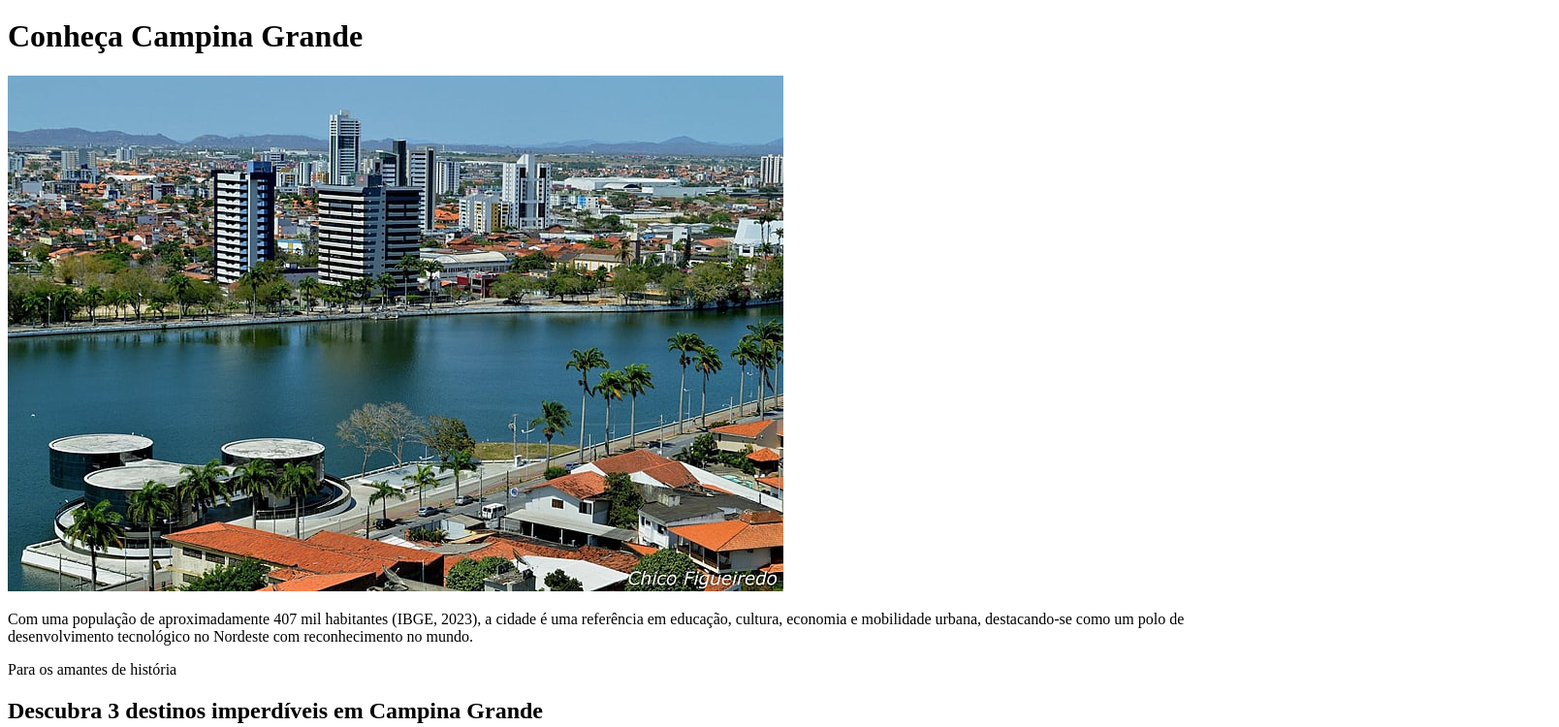
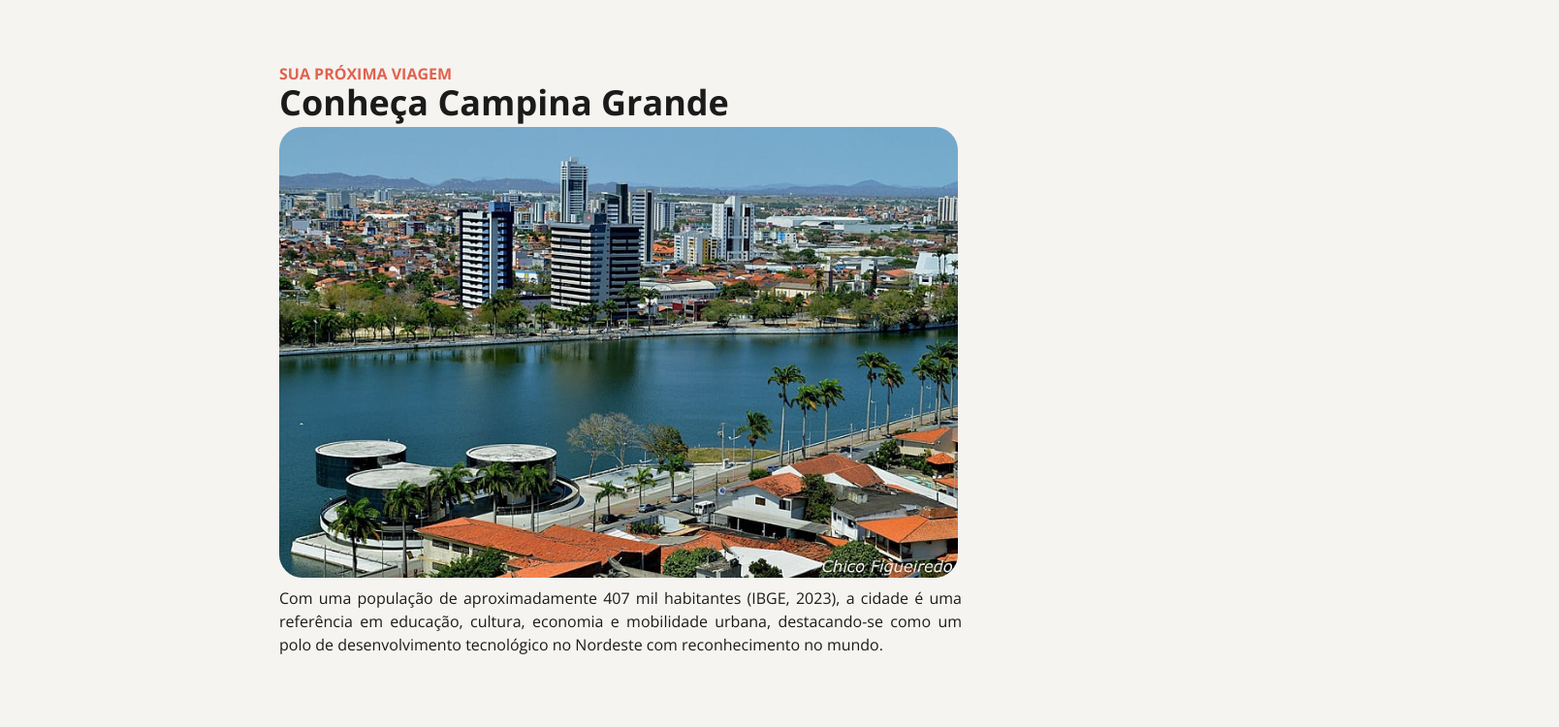
Before and after one commit to DiogoVaasconcelos/Apresentacao-de-Campina-Grande, a plain HTML site: page index.html in a window 1280 px wide. Shown: the part 28-778 px from the top of the page at 97% size, 1608 px wide, since content can reach past the window. Drawn offline with nearby package versions, Linux system fonts and the light colour scheme.

Commit message:
changing .css file

```diff
--- a/index.html
+++ b/index.html
@@ -14,38 +14,42 @@
     <main>
         <headline>Sua próxima viagem</headline>
         <h1>Conheça Campina Grande</h1>
-        <div id="introduction">
-            <img src="assets/cidade.jpeg" alt="Foto aérea da cidade de Campina Grande">
-            <p>Com uma população de aproximadamente 407 mil habitantes (IBGE, 2023), a cidade é uma referência em educação, cultura, economia e mobilidade urbana, destacando-se como um polo de desenvolvimento tecnológico no Nordeste com reconhecimento no mundo.</p>
-        </div>
-        <div id="content list">
-            <div id="title list">
+            <section id="content">
+                <img src="assets/cidade.jpeg" alt="Foto aérea da cidade de Campina Grande">
+                <p>Com uma população de aproximadamente 407 mil habitantes (IBGE, 2023), a cidade é uma referência em educação, cultura, economia e mobilidade urbana, destacando-se como um polo de desenvolvimento tecnológico no Nordeste com reconhecimento no mundo.</p>
+            </section>
+        <section id="content list">
+            <section id="title list">
                 <headline>Para os amantes de história</headline>
                 <h2>Descubra 3 destinos imperdíveis em Campina Grande</h2>
                 <img src="assets/centro.webp" alt="Foto da rua Maciel Pinheiro em Campina Grande">
                 <p>Campina Grande, na Paraíba, é um destino turístico vibrante e rico em cultura, famosa por suas festividades juninas e pelo Parque do Povo, que se transforma em um verdadeiro arraial durante o mês de junho, atraindo visitantes de todo o Brasil. A cidade também abriga o Museu Vivo da Ciência, que oferece uma experiência interativa e educativa sobre ciência e tecnologia. Outro ponto de destaque é a Lagoa do Parque, um espaço agradável para caminhadas e piqueniques, além do Centro Cultural Ariano Suassuna, que celebra a arte e a literatura nordestina. Com suas tradições, gastronomia local e hospitalidade, Campina Grande é um convite ao desfrute da cultura e da natureza.</p>
-            </div>
-                <div id="list">
-                    <div id="lugar 1">
+            </section>
+                <section id="list">
+                    <section id="lugar 1">
                         <img src="assets/parque do povo.jpeg" alt="Foto do Parque do Povo em Campina Grande">
                         <h3>1. Parque do Povo</h3>
                         <p>O Parque do Povo é o coração das festividades juninas de Campina Grande, transformando-se em um grandioso arraial durante o mês de junho. Com uma infraestrutura que abriga shows, barracas de comidas típicas e diversas atrações culturais, o parque atrai milhares de visitantes que vêm celebrar as tradições nordestinas. Além das festividades, o parque é um espaço de convivência que oferece áreas para lazer e eventos ao longo do ano.</p>
-                    </div>
-                    <div id="lugar 2">
+                    </section>
+                    <section id="lugar 2">
                         <img src="assets/museu.jpg" alt="Foto do Museu Vivo da Ciência em Campina Grande">
                         <h3>2. Museu Vivo da Ciência</h3>
                         <p>O Museu Vivo da Ciência é uma atração educativa que combina ciência, tecnologia e cultura de forma interativa. Localizado no centro da cidade, o museu apresenta exposições permanentes e temporárias que estimulam a curiosidade e o aprendizado em diversas áreas do conhecimento. Com atividades práticas e demonstrações, é um local ideal para famílias e estudantes que desejam explorar o fascinante mundo da ciência de maneira divertida.</p>
-                    </div>
-                    <div id="lugar 3">
+                    </section>
+                    <dsection id="lugar 3">
                         <img src="assets/parque da crianca.jpg" alt="Foto do Parque da Criança em Campina Grande">
                         <h3>3. Parque da Criança</h3>
                         <p>O Parque da Criança é um espaço natural que proporciona um ambiente tranquilo e agradável para os visitantes. Cercada por áreas verdes, o parque é perfeito para caminhadas, passeios de bicicleta e piqueniques em família. Além de sua beleza cênica, o local é um ponto de encontro para praticantes de esportes ao ar livre e oferece uma vista deslumbrante, especialmente ao pôr do sol, tornando-se um refúgio urbano na agitada cidade.</p>
-                    </div>
-            </div>
-        </div>
+                    </section>
+            </section>
+        </section>
 
     </main>
 </div>
-
+<footer>
+    Feito com
+    <img src="assets/ph_heart-fill.svg" alt="Coracao Diogo">
+    por Diogo Vasconcelos
+</footer>
 </body>
 </html>
--- a/style.css
+++ b/style.css
@@ -1,4 +1,103 @@
+*{
+margin: 0;
+padding: 0;
+}
+
 #root{
-  font-family: 'Open Sans', sans-serif;
-  font-weight: 400
+    font-family: "Open Sans", sans-serif;
+    font-weight: 400
 }
+
+body{
+  background-color: #F5F4F0;
+  background-size: cover;
+}
+
+#page{
+    box-sizing: border-box;
+    width: 800px;
+    padding: 24px;
+    background-color: #F5F4F0;
+    border-radius: 24px;
+    margin: 48px auto 48px;
+}
+
+img{
+    border-radius: 24px;
+    width: 700px;
+    margin: 20px center 4px;
+}
+
+main{
+    padding: 24px;
+}
+
+section + section{
+    margin-top: 24px;
+}
+
+#content p + p{
+    margin-top: 12px;
+}
+
+headline{
+    font-size: 16px;
+    font-family: "Open Sans", sans-serif;
+    line-height: 110%;
+    color: #E1624F;
+    text-transform: uppercase;
+    font: 'Open Sans', sans-serif;
+    font-weight: bold;
+    margin: 0 0 20px;
+
+}
+
+h1{
+    font-size: 36px;
+    font-family: "Open Sans", sans-serif;
+    line-height: 110%;
+    color: #1B1B1B;
+    font: 'Open Sans', sans-serif;
+    font-weight: bold;
+    margin: 0 0 5px;
+
+}
+
+h2{
+    font-size: 32px;
+    font-family: "Open Sans", sans-serif;
+    line-height: 110%;
+    color: #1B1B1B;
+    font: 'Open Sans', sans-serif;
+    font-weight: bold;
+    margin: 0 0 5px;
+
+}
+
+h3{
+    font-size: 28px;
+    font-family: "Open Sans", sans-serif;
+    line-height: 110%;
+    color: #1B1B1B;
+    font: 'Open Sans', sans-serif;
+    font-weight: bold;
+    margin: 5px 0 5px;
+
+}
+
+p{
+    font-size: 16px;
+    font-family: "Open Sans", sans-serif;
+    line-height: 150%;
+    color: #1B1B1B;
+    font: 'Open Sans', sans-serif;
+    font-weight: 1120;
+    margin: 5px 0 100px;
+    text-align: justify;
+}
+
+footer img{
+    vertical-align: middle;
+    height: 24px;
+    width: 24px;
+}
```
Also changed, not shown: assets/ph_heart-fill.svg (added).
